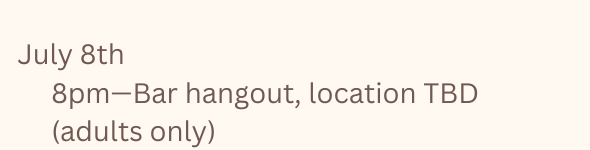
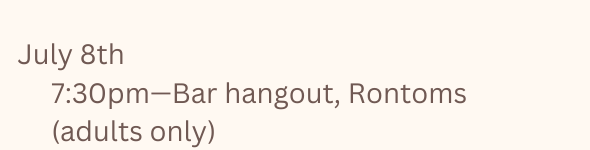
Before and after one commit to bgschiller/tenth-anniversary-party, a plain HTML site: page index.html in a window 1280 px wide. Shown: the part 802-952 px from the top of the page, 690-1280 px from the left. Drawn offline with Linux system fonts and the light colour scheme; files whose address does not match are found by name.

Commit message:
update bar hangout

```diff
--- a/index.html
+++ b/index.html
@@ -135,7 +135,7 @@
             <div id="KlGEWWruAApUkgpQ" style="transform:rotate(0deg);width:100%;box-sizing:border-box;height:100%;">
               <div id="r1npQsNXfP9KzVIJ" style="flex-direction:column;display:flex;width:100%;justify-content:flex-start;opacity:1.0;height:100%;">
                 <p id="rgSvHVD19imxPhiO" style="color:#705953;font-family:YAFLd8sKbwc-2;line-height:1.4em;"><span id="v9x6i4BN1eI0Juiu" style="color:#705953;">July 8th</span></p>
-                <p id="FbjNa2PJq9YtvOdx" style="color:#705953;font-family:YAFLd8sKbwc-2;line-height:1.4em;"><span id="NBqnDecVIXbOu1YF" style="color:#705953;white-space:pre-wrap;">     </span><span id="LTsGXyO3mG3SJRUq" style="color:#705953;">8pm—Bar hangout, location TBD </span></p>
+                <p id="FbjNa2PJq9YtvOdx" style="color:#705953;font-family:YAFLd8sKbwc-2;line-height:1.4em;"><span id="NBqnDecVIXbOu1YF" style="color:#705953;white-space:pre-wrap;">     </span><span id="LTsGXyO3mG3SJRUq" style="color:#705953;">7:30pm—Bar hangout, <a href="http://www.rontoms.net/">Rontoms</a></span></p>
                 <p id="qGnbw9S3ZzdJtzOz" style="color:#705953;font-family:YAFLd8sKbwc-2;line-height:1.4em;"><span id="YzDr1YFGSiKSdXfQ" style="color:#705953;white-space:pre-wrap;">     </span><span id="Tg3WVHc4NlKzTJwD" style="color:#705953;">(adults only)</span></p>
                 <p id="lkmCH7aI1isb1BdU" style="color:#705953;white-space:pre;font-family:YAFLd8sKbwc-2;line-height:1.4em;"><br></p>
                 <p id="A30t6XNbKK5k2lN6" style="color:#705953;font-family:YAFLd8sKbwc-2;line-height:1.4em;"><span id="cVOmXCY6OjskzW7s" style="color:#705953;">July 9th</span></p>
```
